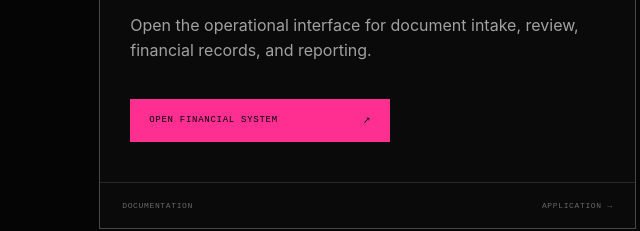
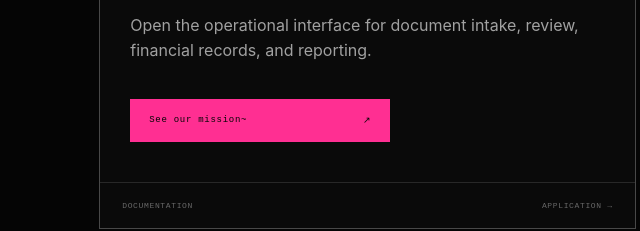
Before and after one commit to Barkly-Labs/BarklyLabs-webpage, an Astro site: page /financial in a window 1280 px wide. Shown: the part 5712-5943 px from the top of the page, 542-1182 px from the left. Built offline with nearby package versions, Linux system fonts and the light colour scheme; Astro itself is replaced by a stand-in of ours.

Commit message:
Added stuff

```diff
--- a/src/pages/financial.astro
+++ b/src/pages/financial.astro
@@ -400,10 +400,10 @@ const principles = [
               </p>
 
               <a
-                href="/financial"
+                href="/about"
                 class="launch-button"
               >
-                OPEN FINANCIAL SYSTEM
+                See our mission~
                 <span>↗</span>
               </a>
             </div>
```
